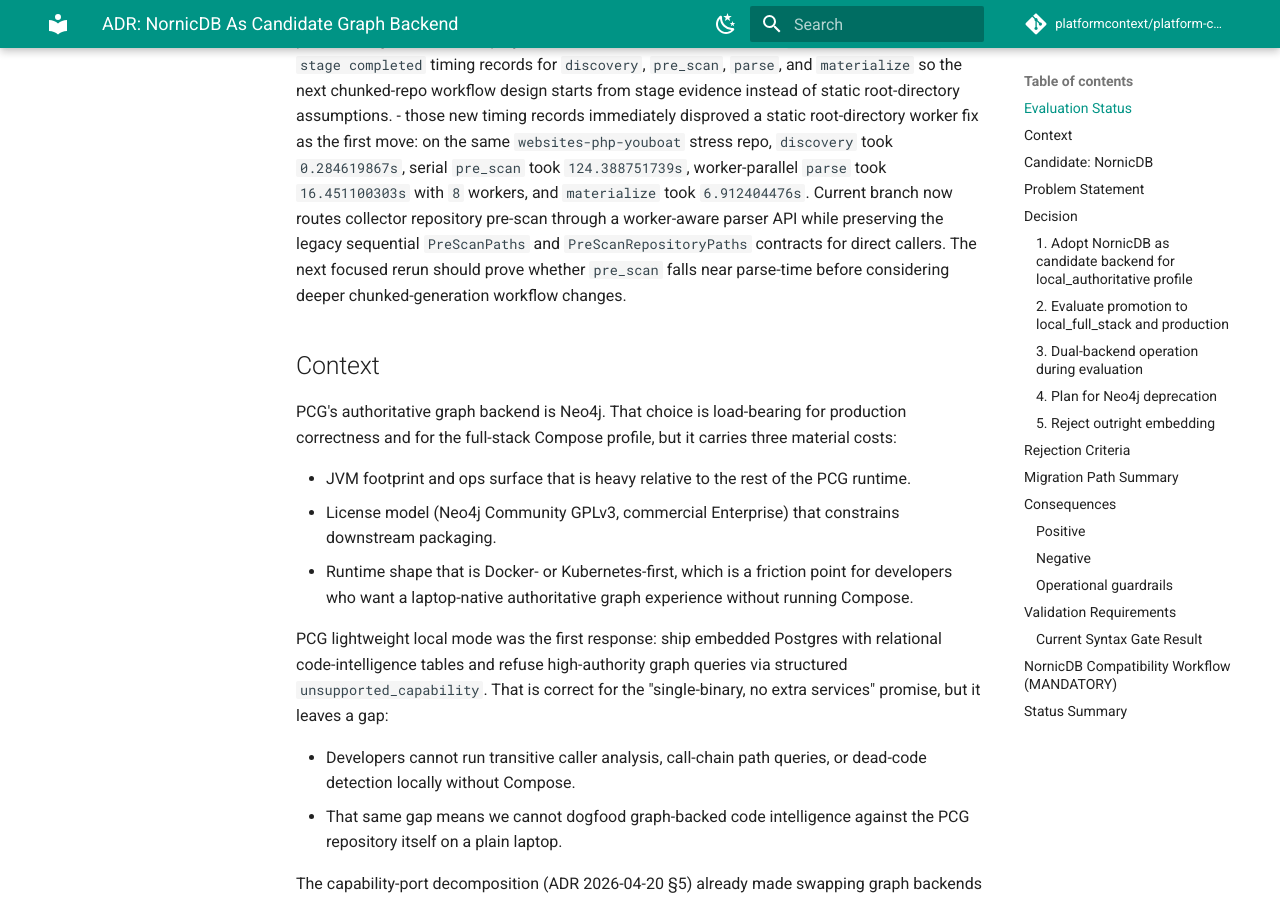
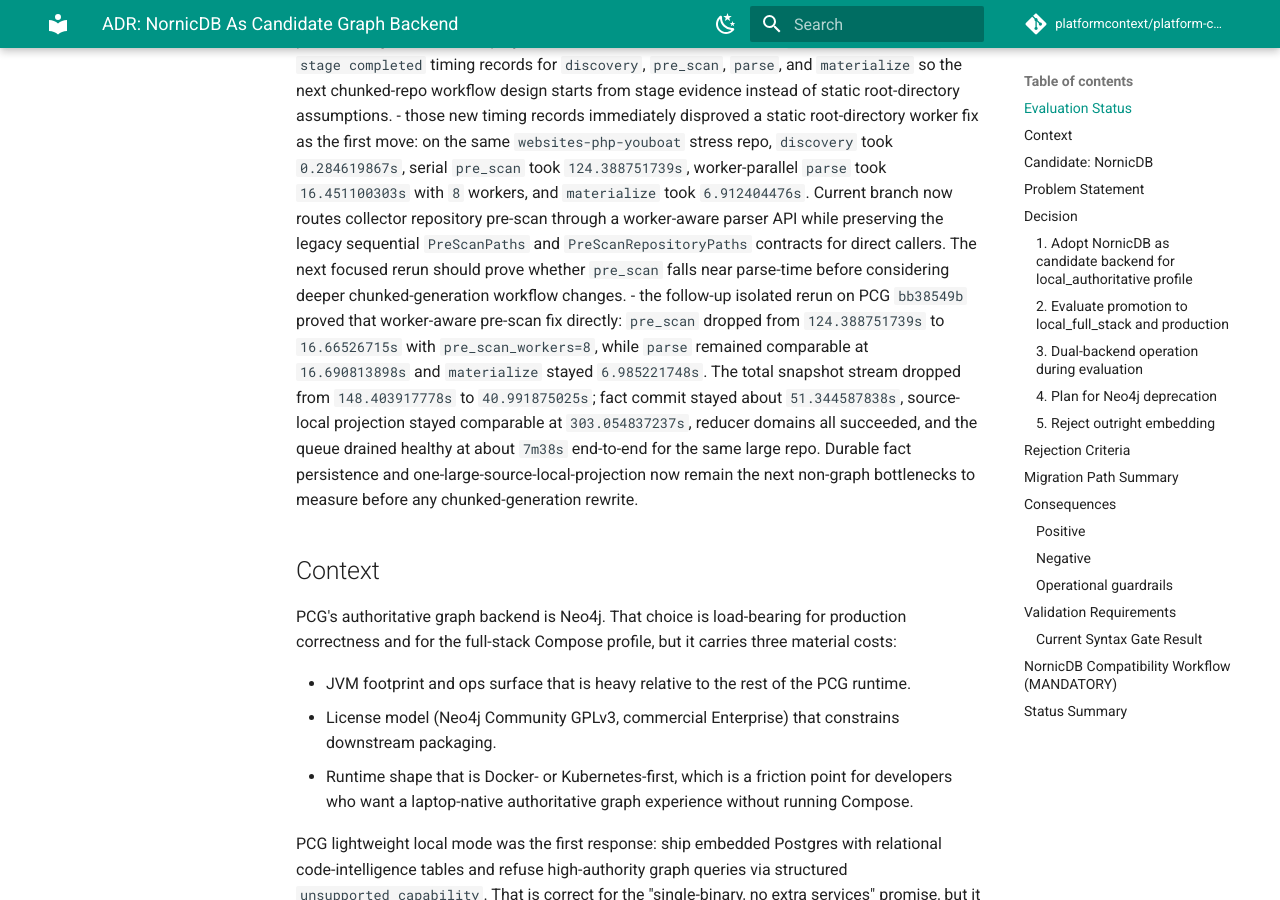
Before and after one commit to platformcontext/platform-context-graph, an MkDocs documentation site: the page built from docs/docs/adrs/2026-04-22-nornicdb-graph-backend-candidate.md, in a window 1280 px wide and 900 px high, scrolled down 30140 px. Built offline with MkDocs 1.6.1 and Material for MkDocs 9.7.7, drawn with Linux system fonts in a browser that asks for light colours; comment, search, counter and statistics services are not loaded.

Commit message:
Record parallel prescan dogfood result

```diff
--- a/docs/docs/adrs/2026-04-22-nornicdb-graph-backend-candidate.md
+++ b/docs/docs/adrs/2026-04-22-nornicdb-graph-backend-candidate.md
@@ -162,6 +162,7 @@
 - NornicDB source review keeps the strongest backend hypothesis narrow: PCG's high-volume file/entity paths use indexed-looking anchors, but relationship `MERGE` existence checks can still scan the start node's outgoing edges, and unique/index validation can still fall back to label scans when the exact hot path is not used. The next proof should compare exact PCG file/entity Cypher variants (`node-only`, `node + repo edge`, `node + directory edge`, and full shape) against out-degree, unique-lookup, transaction-wait, and statement-duration counters before we decide whether the fix belongs in PCG query shape, conflict routing, or another NornicDB PR.
 - the 2026-04-27 isolated `websites-php-youboat` rerun with PCG `1db42b58`, NornicDB `v1.0.43`, `PCG_CANONICAL_WRITE_TIMEOUT=120s`, `PCG_CODE_CALL_PROJECTION_ACCEPTANCE_SCAN_LIMIT=250000`, `PCG_NORNICDB_BATCHED_ENTITY_CONTAINMENT=true`, and the built-in `Variable=100` default drained healthy in about `9m36s`: queue returned to `pending=0 in_flight=0 retrying=0 dead_letter=0 failed=0`, collection/emission took `164.601696015s` plus a `52.854384033s` fact commit, source-local projection succeeded in `302.815071947s`, canonical `phase=entities` completed in `114.131774031s`, and `Variable` completed `131,977` rows as `1,320` statements / `264` grouped executions in `101.762514112s` with max execution `0.702016678s`. This proves the `Variable=100` default is safe for the stress repo, but also shows the next optimization is architectural: the single-repo wall clock is now dominated by front-half collection/fact commit plus one large source-local projection. Current branch therefore adds `collector snapshot stage completed` timing records for `discovery`, `pre_scan`, `parse`, and `materialize` so the next chunked-repo workflow design starts from stage evidence instead of static root-directory assumptions.
 - those new timing records immediately disproved a static root-directory worker fix as the first move: on the same `websites-php-youboat` stress repo, `discovery` took `0.284619867s`, serial `pre_scan` took `124.388751739s`, worker-parallel `parse` took `16.451100303s` with `8` workers, and `materialize` took `6.912404476s`. Current branch now routes collector repository pre-scan through a worker-aware parser API while preserving the legacy sequential `PreScanPaths` and `PreScanRepositoryPaths` contracts for direct callers. The next focused rerun should prove whether `pre_scan` falls near parse-time before considering deeper chunked-generation workflow changes.
+- the follow-up isolated rerun on PCG `bb38549b` proved that worker-aware pre-scan fix directly: `pre_scan` dropped from `124.388751739s` to `16.66526715s` with `pre_scan_workers=8`, while `parse` remained comparable at `16.690813898s` and `materialize` stayed `6.985221748s`. The total snapshot stream dropped from `148.403917778s` to `40.991875025s`; fact commit stayed about `51.344587838s`, source-local projection stayed comparable at `303.054837237s`, reducer domains all succeeded, and the queue drained healthy at about `7m38s` end-to-end for the same large repo. Durable fact persistence and one-large-source-local-projection now remain the next non-graph bottlenecks to measure before any chunked-generation rewrite.
 
 ## Context
 
```
